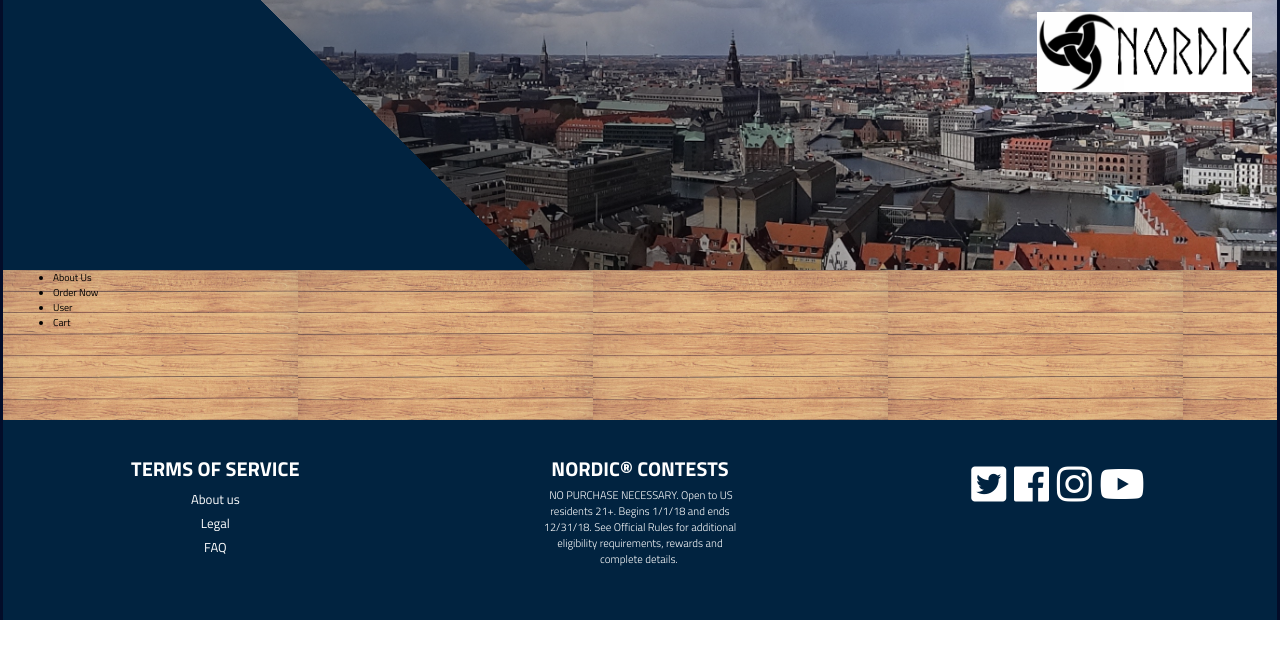
After one commit to Codephenomenon/Nordic, a PHP site: template App/views/partials/header-alt.php in a window 1280 px wide. The commit adds this page. Shown: the top 659 px of the page. Run offline with PHP 8.4, Linux system fonts and the light colour scheme; the template is opened without the code that fills it, so the values that code supplies are empty; some libraries are stand-ins or nearby versions.

Commit message:
Adding route and content for alt header, and about page.

```diff
--- a/App/views/error.view.php
+++ b/App/views/error.view.php
@@ -1,4 +1,4 @@
-<?php loadPartial("header"); ?>
+<?php loadPartial("header-alt"); ?>
 <body>
     <main>
         <section class="error">
--- a/App/views/partials/footer.php
+++ b/App/views/partials/footer.php
@@ -3,7 +3,7 @@
             <div class="footer-box">
             <h2 class="footer-box-header">Terms of Service</h2>
             <ul class="footer-box-list">
-                <a href="#"><li class="footer-box-list-item">Policy Change</li></a>
+                <a href="#"><li class="footer-box-list-item">About us</li></a>
                 <a href="#"><li class="footer-box-list-item">Legal</li></a>
                 <a href="#"><li class="footer-box-list-item">FAQ</li></a>
             </ul>
--- /dev/null
+++ b/App/views/partials/head.php
@@ -0,0 +1,13 @@
+<!DOCTYPE html>
+<html>
+<head>
+  <meta charset="UTF-8">
+  <meta name="description" content="Website for portfolio campaign">
+  <meta name="author" content="Daniel Clayton">
+  <meta name="viewport" content="width=device-width, initial-scale=1.0">
+  <link rel="stylesheet" type="text/css" href="/css/style.css">
+  <link rel="stylesheet" href="https://use.fontawesome.com/releases/v5.1.0/css/all.css" integrity="sha384-lKuwvrZot6UHsBSfcMvOkWwlCMgc0TaWr+30HWe3a4ltaBwTZhyTEggF5tJv8tbt" crossorigin="anonymous">
+  <script src="/js/function.js"></script>
+  <title>Nordic</title>
+</head>
+    <body>
--- /dev/null
+++ b/App/views/partials/header-alt.php
@@ -0,0 +1,17 @@
+<?php loadPartial("head"); ?>
+<header class="header-alt">
+    <div class="fixed-helper"><?php loadPartial("nav"); ?></div>
+    <div class="logo"></div>
+    <div class="streak">
+        <ul class="alt_menu">
+            <li class="alt_menu-item">
+                <a href="/about">About Us</a>
+            </li>
+            <li class="alt_menu-item">
+                <a href="/order">Order Now</a>
+            </li>
+            <li class="alt_menu-item">User</li>
+            <li class="alt_menu-item">Cart</li>
+        </ul>
+    </div>
+</header>
--- a/public/css/style.css
+++ b/public/css/style.css
@@ -69,7 +69,50 @@ p {
   margin-left: 1rem;
   top: 1.2rem;
   z-index: 1; }
-  .header .nav {
+
+.header-alt {
+  width: 100%;
+  height: 42rem;
+  background: url("../images/danish.png");
+  background-repeat: no-repeat;
+  position: relative;
+  background-position: right;
+  display: flex; }
+  .header-alt:before {
+    position: absolute;
+    content: '';
+    width: 100%;
+    height: 42rem;
+    background: linear-gradient(45deg, #012340 0%, #012340 40%, rgba(0, 0, 0, 0.4) 40%, transparent 100%); }
+  .header-alt .fixed-helper {
+    height: 15rem;
+    width: 20rem;
+    position: fixed;
+    margin-left: 1rem;
+    top: 1.2rem;
+    z-index: 1; }
+  .header-alt .logo {
+    position: absolute;
+    top: 1.2rem;
+    right: 1rem;
+    width: 23rem;
+    height: 8rem;
+    background-image: url("../images/nordic-logo.png");
+    background-repeat: no-repeat;
+    background-size: contain; }
+  .header-alt .streak {
+    position: relative;
+    align-self: flex-end;
+    width: 100%;
+    height: 15rem;
+    background: url("../images/horizontal-planks.jpg");
+    background-size: contain;
+    padding: 0 5rem; }
+    @media only screen and (max-width: 556px) {
+      .header-alt .streak {
+        position: relative; } }
+
+.nav {
   width: 7rem;
   height: 7rem;
   background-color: #012340;
--- a/routes.php
+++ b/routes.php
@@ -1,2 +1,3 @@
 <?php
     $router->get('/', 'HomeController@index');
+    $router->get('/about', 'AboutController@index');
--- /dev/null
+++ b/scss/layout/_header-alt.scss
@@ -0,0 +1,70 @@
+.header-alt {
+    width: 100%;
+    height: 42rem;
+    background: url('../images/danish.png');
+    background-repeat: no-repeat;
+    position: relative;
+    background-position: right;
+    display: flex;
+
+    &:before {
+      position: absolute;
+      content: '';
+      width: 100%;
+      height: 42rem;
+      background: linear-gradient(45deg, $primary-color 0%, $primary-color 40%, rgba($black, 0.4) 40%,transparent 100%);
+    }
+
+    .fixed-helper {
+        height: 15rem;
+        width: 20rem;
+        position: fixed;
+        margin-left: 1rem;
+        top: 1.2rem;
+        z-index: 1;
+    }
+
+    .logo {
+        position: absolute;
+        top: 1.2rem;
+        right: 1rem;
+        width: 23rem;
+        height: 8rem;
+        background-image: url("../images/nordic-logo.png");
+        background-repeat: no-repeat;
+        background-size: contain;
+    }
+
+    .streak {
+        position: relative;
+        align-self: flex-end;
+        width: 100%;
+        height: 15rem;
+        background: url('../images/horizontal-planks.jpg');
+        background-size: contain;
+        padding: 0 5rem;
+
+        @include respond('phone') {
+          position: relative;
+        }
+      }
+
+    // &_menu {
+    //     position: absolute;
+    //     right: 0;
+    //     top: 0;
+    //     width: 60rem;
+    //     height: 100%;
+    //     align-self: stretch;
+    //     display: flex;
+    //     flex-direction: row;
+    //     justify-content: space-around;
+    //     list-style: none;
+
+    //     .menu-item {
+    //         flex: 1;
+    //         color: $white;
+    //         padding: 0.5rem;
+    //     }
+    // }
+}
--- a/scss/main.scss
+++ b/scss/main.scss
@@ -7,6 +7,8 @@
 @import "base/utilities";
 
 @import "layout/header";
+@import "layout/header-alt";
+@import "layout/nav";
 @import "layout/footer";
 
 @import "pages/homepage";
--- a/scss/pages/_aboutus.scss
+++ b/scss/pages/_aboutus.scss
@@ -6,21 +6,6 @@
 
   @include respond(phone) {
     grid-template-rows: 42rem min-content 36rem repeat(6, min-content);
-  }
-
-  .intro {
-    background: url('../images/danish.png');
-    background-repeat: no-repeat;
-    position: relative;
-    background-position: right;
-    grid-column: full-start / full-end;
-    &:before {
-      position: absolute;
-      content: '';
-      width: 100%;
-      height: 42rem;
-      background: linear-gradient(45deg, $primary-color 0%, $primary-color 40%, rgba($black, 0.4) 40%,transparent 100%);
-    }
   }
 
   .our-story {
```
Also changed, not shown: other parts of public/css/style.css (+12 -24 lines), App/controllers/AboutController.php (added, +10 -0 lines), App/views/about.view.php (added, +22 -0 lines), App/views/partials/header.php (+4 -27 lines), App/views/partials/nav.php (added, +12 -0 lines), about.html (deleted, +0 -64 lines), scss/layout/_header.scss (+0 -74 lines), scss/layout/_nav.scss (added, +73 -0 lines), README.md, public/images/nordic-logo.png (added), 1 other file. Lines whose indentation alone changed are shown as unchanged.
